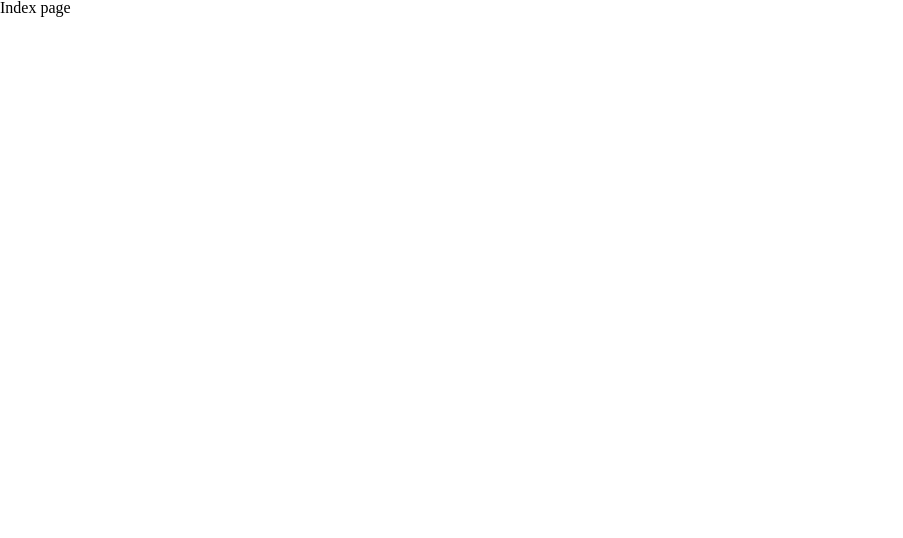
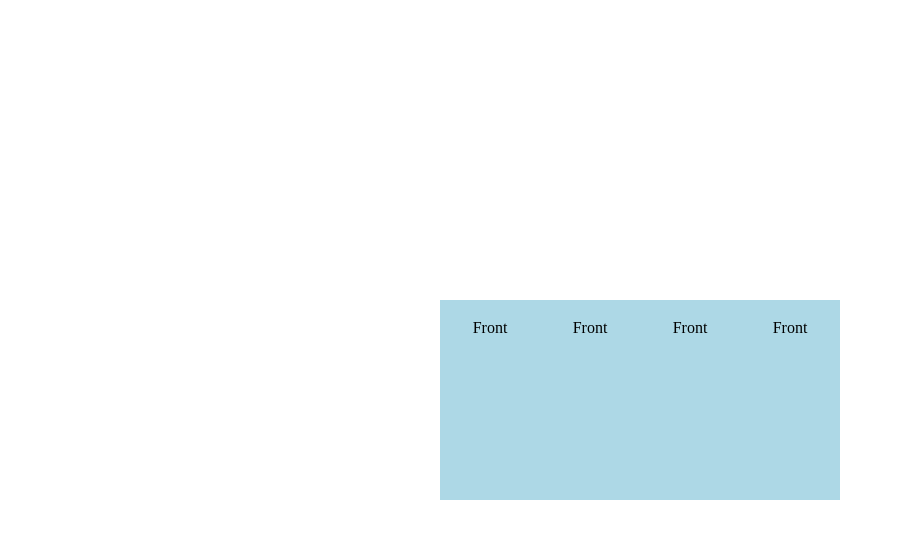
Before and after one commit to lankovova/slideit, a plain HTML site: page index.html in a window 1280 px wide. Shown: the whole page, without its empty margins (0-903 px from the left). Drawn offline with nearby package versions, Linux system fonts and the light colour scheme.

Commit message:
card flipping

```diff
--- a/assets/sass/main.sass
+++ b/assets/sass/main.sass
@@ -5,3 +5,38 @@
 	&.flex-center
 		justify-content: center
 		align-items: center
+
+body
+	min-height: 100vh
+	width: 100%
+
+.card-flipping-block
+	width: 100%
+	.cards
+		.card-container
+			width: 100px
+			height: 200px
+			position: relative
+			perspective: 800px
+			&:hover
+				.card
+					transform: rotateY(180deg)
+			.card
+				width: 100%
+				height: 100%
+				position: absolute
+				transform-style: preserve-3d
+				transition: transform 500ms
+				.card-part
+					position: absolute
+					width: 100%
+					height: 100%
+					padding: 20px
+					box-sizing: border-box
+					text-align: center
+					backface-visibility: hidden
+				.front
+					background: lightblue
+				.back
+					background: lightgreen
+					transform: rotateY(180deg)
--- a/index.html
+++ b/index.html
@@ -7,8 +7,41 @@
 	<title>Slie It</title>
 	<link rel="stylesheet" href="public/css/main.css">
 </head>
-<body>
-	Index page
+<body class="flexbox">
+
+	<div class="card-flipping-block flexbox flex-center">
+		<div class="cards flexbox">
+
+			<div class="card-container">
+				<div class="card">
+					<div class="card-part front">Front</div>
+					<div class="card-part back">Back</div>
+				</div>
+			</div>
+
+			<div class="card-container">
+				<div class="card">
+					<div class="card-part front">Front</div>
+					<div class="card-part back">Back</div>
+				</div>
+			</div>
+
+			<div class="card-container">
+				<div class="card">
+					<div class="card-part front">Front</div>
+					<div class="card-part back">Back</div>
+				</div>
+			</div>
+
+			<div class="card-container">
+				<div class="card">
+					<div class="card-part front">Front</div>
+					<div class="card-part back">Back</div>
+				</div>
+			</div>
+
+		</div>
+	</div>
 
 	<script src="https://code.jquery.com/jquery-3.2.1.min.js"></script>
 	<script src="public/js/main.js"></script>
```
Also changed, not shown: public/css/main.css.
